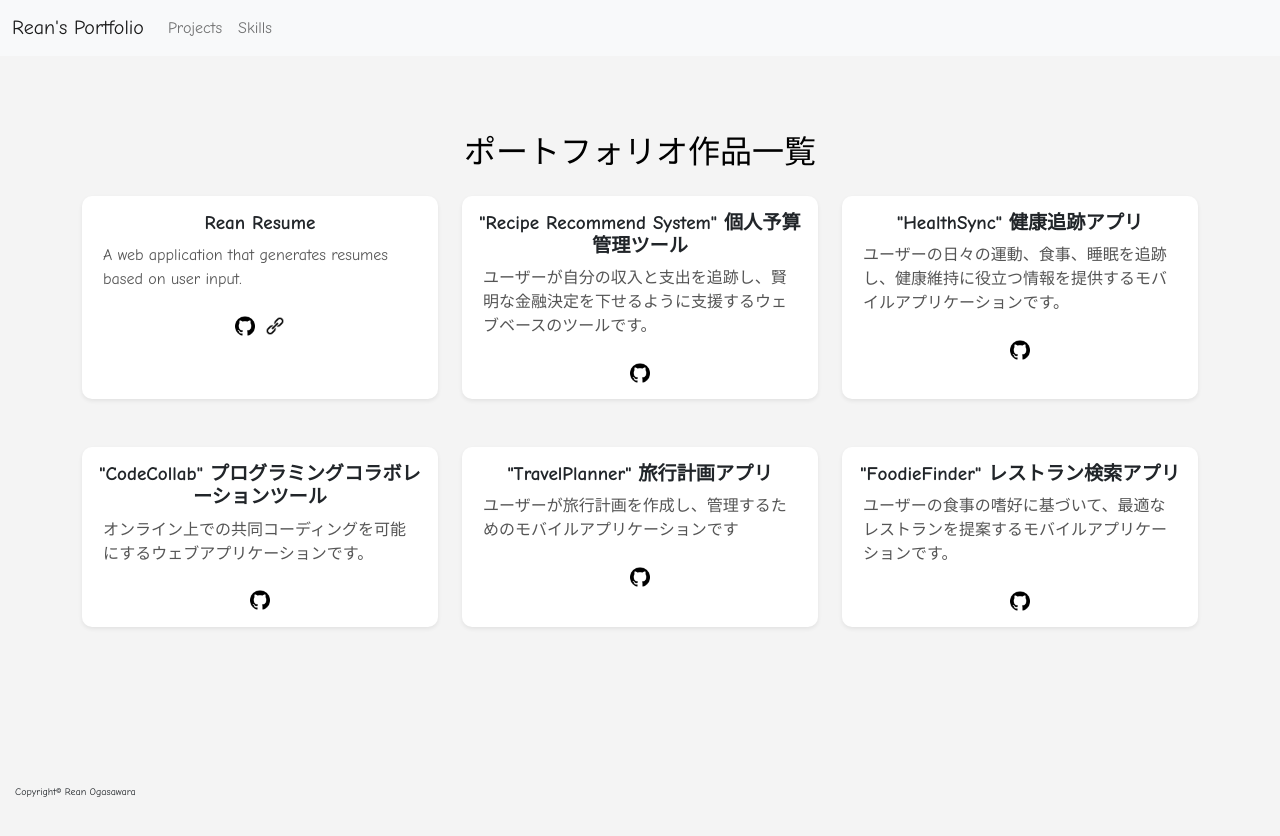
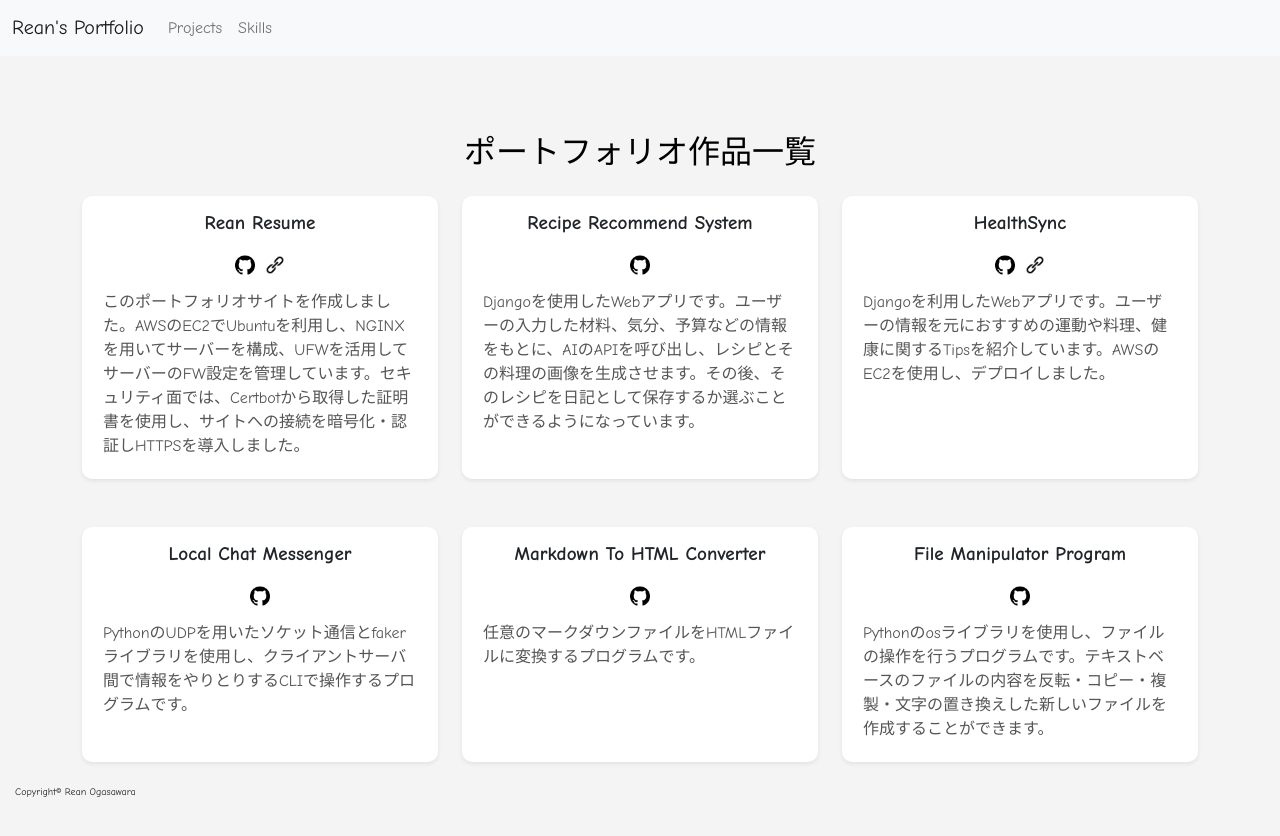
Before and after one commit to niwatorinoko/Rean-Resume, a plain HTML site: page projects.html in a window 1280 px wide. Before the commit the page ends 800 px from the top, so only its background shows below. Drawn offline with nearby package versions, Linux system fonts and the light colour scheme; a web font is replaced by a local one.

Commit message:
内容を更新

```diff
--- a/css/style.css
+++ b/css/style.css
@@ -103,7 +103,7 @@ p {
     border-radius: 10px;
     transition: transform 0.3s;
     height: 100%;
-    background: #fff; /* 他のカードと混ざらないように背景を指定 */
+    background: #fff;
 }
 
 .portfolio-card:hover {
@@ -124,6 +124,7 @@ p {
     display: flex;
     justify-content: center;
     gap: 10px;
+    margin-bottom: 15px;
 }
 
 .portfolio-social-icons a img {
--- a/js/script.js
+++ b/js/script.js
@@ -14,8 +14,6 @@ document.addEventListener("DOMContentLoaded", async function () {
                 <div class="portfolio-card-body text-center d-flex flex-column justify-content-between">
                     <div>
                         <h5 class="portfolio-card-title">${project.title}</h5>
-                        <p class="portfolio-card-text">${project.summary}</p>
-                    </div>
                         <div class="portfolio-social-icons mt-3">
                             <a href="${project.source}" target="_blank">
                                 <img src="images/github.png" height="20px" width="20px" alt="GitHub">
@@ -24,6 +22,8 @@ document.addEventListener("DOMContentLoaded", async function () {
                                 <img src="images/url.png" height="20px" width="20px" alt="Demo">
                             </a>` : ''}
                         </div>
+                        <p class="portfolio-card-text">${project.summary}</p>
+                    </div>
                 </div>
             </div>
         `;
--- a/projects.json
+++ b/projects.json
@@ -2,50 +2,39 @@
     {
     "id": 1,
     "title": "Rean Resume",
-    "summary": "A web application that generates resumes based on user input.",
-    "content": "FoodieFinderは、個々のユーザーの食事の嗜好に基づいて、最適なレストランを提案するモバイルアプリケーションです。ユーザーは好みの食事や料理を選択し、それに基づいてアプリが地元のレストランを評価し、推薦します。\nこのプロジェクトでは、私は一人で全ての開発を行いました。アプリケーションのバックエンドはPythonとFlaskを用いて構築し、SQLiteを使用してユーザーデータとレストランのデータベースを管理しました。また、React Nativeを用いてモバイルフレンドリーなフロントエンドを開発しました。また、レストランの評価や推薦には簡単な機械学習アルゴリズムを実装しました。\n\nFoodieFinderは、Google Play StoreとApple App Storeで公開され、数千回のダウンロードと多くの肯定的なフィードバックを得ています。ユーザーは、アプリが自分の食事の嗜好を理解し、新しいレストランを発見するのに役立つと述べています。このプロジェクトは、フルスタック開発のスキルを深め、ユーザー中心の設計を追求する上で非常に有用な経験でした。た",
-    "source": "https://github.com/",
-    "date": "2023-07-16T00:00:00",
+    "summary": "このポートフォリオサイトを作成しました。AWSのEC2でUbuntuを利用し、NGINXを用いてサーバーを構成、UFWを活用してサーバーのFW設定を管理しています。セキュリティ面では、Certbotから取得した証明書を使用し、サイトへの接続を暗号化・認証しHTTPSを導入しました。",
+    "source": "https://github.com/niwatorinoko/Rean-Resume",
     "demo": "http://54.226.86.235:8000/"
   },
   {
     "id": 2,
-    "title": "\"Recipe Recommend System\" 個人予算管理ツール",
-    "summary": "ユーザーが自分の収入と支出を追跡し、賢明な金融決定を下せるように支援するウェブベースのツールです。",
-    "content": "BudgetMasterは、ユーザーが自分の収入と支出を追跡し、賢明な金融決定を下せるように支援するウェブベースのツールです。ユーザーは自分の収入と支出をカテゴリ別に分け、毎月の予算を設定できます。また、予算の進行状況をグラフで視覚的に把握することも可能です。\n\nこのツールの開発に当たっては、バックエンドとフロントエンドの両方を私一人で担当しました。バックエンドはNode.jsとExpressを使用し、フロントエンドはReact.jsで構築しました。データベースにはMongoDBを用い、ユーザーデータと金融データの管理を行いました。\n\nBudgetMasterはウェブ上で公開され、多くのユーザーから肯定的なフィードバックを得ています。特に、インターフェースの使いやすさと、予算追跡の明確さがユーザーから好評を博しています。このプロジェクトを通じて、私はデータ駆動型のユーザーインターフェースの設計と、セキュアなユーザーデータの管理について深く学ぶことができました。",
-    "source": "https://github.com/",
-    "date": "2023-07-16T00:00:00"
+    "title": "Recipe Recommend System",
+    "summary": "Djangoを使用したWebアプリです。ユーザーの入力した材料、気分、予算などの情報をもとに、AIのAPIを呼び出し、レシピとその料理の画像を生成させます。その後、そのレシピを日記として保存するか選ぶことができるようになっています。",
+    "source": "https://github.com/niwatorinoko/Recipe-Recommend-System"
   },
   {
     "id": 3,
-    "title": "\"HealthSync\" 健康追跡アプリ",
-    "summary": "ユーザーの日々の運動、食事、睡眠を追跡し、健康維持に役立つ情報を提供するモバイルアプリケーションです。",
-    "content": "FitTrackは、ユーザーの日々の運動、食事、睡眠を追跡し、健康維持に役立つ情報を提供するモバイルアプリケーションです。ユーザーは個々の活動データを入力し、アプリがそれらを分析し、健康目標達成に向けた推奨事項を提供します。\n\nこのプロジェクトでは、私はバックエンドの構築にPythonとDjangoを使用し、SQLiteを用いてユーザーデータを管理しました。フロントエンドはReact Nativeで開発し、ユーザーが容易にデータを入力し、視覚的なフィードバックを得られるようにしました。\n\nFitTrackはGoogle Play StoreとApple App Storeで公開され、ユーザーから良好な評価を得ています。このアプリを通じて、ユーザーは健康管理が容易になり、目標達成の進行状況を明確に把握できると評価しています。",
-    "source": "https://github.com/",
-    "date": "2023-07-16T00:00:00"
+    "title": "HealthSync",
+    "summary": "Djangoを利用したWebアプリです。ユーザーの情報を元におすすめの運動や料理、健康に関するTipsを紹介しています。AWSのEC2を使用し、デプロイしました。",
+    "source": "https://github.com/niwatorinoko/HealthSync",
+    "demo": "http://54.226.86.235:8000/"
   },
   {
     "id": 4,
-    "title": "\"CodeCollab\" プログラミングコラボレーションツール",
-    "summary": "オンライン上での共同コーディングを可能にするウェブアプリケーションです。",
-    "content": "CodeCollabは、オンライン上での共同コーディングを可能にするウェブアプリケーションです。ユーザーはリアルタイムでコードを共有し、同時に編集することができます。また、組み込みのチャット機能により、コラボレーション中にコミュニケーションを取ることが可能です。\n\nこのツールの開発には、Node.jsとSocket.IOを使用してリアルタイムのコード共有機能を実装し、Reactを使用してフロントエンドを構築しました。MongoDBを用いてユーザーデータとプロジェクトデータを管理しました。\n\nCodeCollabはウェブ上で公開され、プログラマーコミュニティから大いに称賛されています。ユーザーはリアルタイムでの共同作業機能と組み込みのコミュニケーションツールが特に有用だと述べています。このプロジェクトは、私のフルスタック開発スキルを強化し、リアルタイムのウェブアプリケーションの構築経験を深める機会となりました。",
-    "source": "https://github.com/",
-    "date": "2023-07-16T00:00:00"
+    "title": "Local Chat Messenger",
+    "summary": "PythonのUDPを用いたソケット通信とfakerライブラリを使用し、クライアントサーバ間で情報をやりとりするCLIで操作するプログラムです。",
+    "source": "https://github.com/niwatorinoko/Local-Chat-Messenger"
   },
   {
     "id": 5,
-    "title": "\"TravelPlanner\" 旅行計画アプリ",
-    "summary": "ユーザーが旅行計画を作成し、管理するためのモバイルアプリケーションです",
-    "content": "TravelPlannerは、ユーザーが旅行計画を作成し、管理するためのモバイルアプリケーションです。ユーザーは目的地、日程、活動を入力し、アプリがそれを組み合わせて旅行スケジュールを作成します。また、予算管理機能を備えており、ユーザーが旅行費用を追跡できるようになっています。\n\nこのプロジェクトでは、私はフルスタック開発を担当しました。バックエンドはPythonとFlaskで構築し、ユーザーデータと旅行計画のデータをSQLiteで管理しました。フロントエンドはReact Nativeで開発し、ユーザーフレンドリーなインターフェースを提供しました。\n\nTravelPlannerはGoogle Play StoreとApple App Storeで公開され、旅行愛好家から大いに称賛されています。特に、旅行スケジュールの作成と予算追跡の機能がユーザーにとって有用であるとのフィードバックを多数受け取りました。このプロジェクトを通じて、私はモバイルアプリ開発のスキルをさらに深め、ユーザーエクスペリエンスの最適化に重点を置くことの重要性を再認識しました。",
-    "source": "https://github.com/",
-    "date": "2023-07-16T00:00:00"
+    "title": "Markdown To HTML Converter",
+    "summary": "任意のマークダウンファイルをHTMLファイルに変換するプログラムです。",
+    "source": "https://github.com/niwatorinoko/Markdown-To-HTML-Converter"
   },
   {
     "id": 6,
-    "title": "\"FoodieFinder\" レストラン検索アプリ",
-    "summary": "ユーザーの食事の嗜好に基づいて、最適なレストランを提案するモバイルアプリケーションです。",
-    "content":"BudgetMasterは、ユーザーが自分の収入と支出を追跡し、賢明な金融決定を下せるように支援するウェブベースのツールです。ユーザーは自分の収入と支出をカテゴリ別に分け、毎月の予算を設定できます。また、予算の進行状況をグラフで視覚的に把握することも可能です。\n\nこのツールの開発に当たっては、バックエンドとフロントエンドの両方を私一人で担当しました。バックエンドはNode.jsとExpressを使用し、フロントエンドはReact.jsで構築しました。データベースにはMongoDBを用い、ユーザーデータと金融データの管理を行いました。\n\nBudgetMasterはウェブ上で公開され、多くのユーザーから肯定的なフィードバックを得ています。特に、インターフェースの使いやすさと、予算追跡の明確さがユーザーから好評を博しています。このプロジェクトを通じて、私はデータ駆動型のユーザーインターフェースの設計と、セキュアなユーザーデータの管理について深く学ぶことができました。",
-    "source": "https://github.com/",
-    "date": "2023-07-16T00:00:00"
+    "title": "File Manipulator Program",
+    "summary": "Pythonのosライブラリを使用し、ファイルの操作を行うプログラムです。テキストベースのファイルの内容を反転・コピー・複製・文字の置き換えした新しいファイルを作成することができます。",
+    "source": "https://github.com/niwatorinoko/File-Manipulator-Program"
   }
 ]
```
Also changed, not shown: skills.html (+30 -30 lines). Lines whose indentation alone changed are shown as unchanged.
